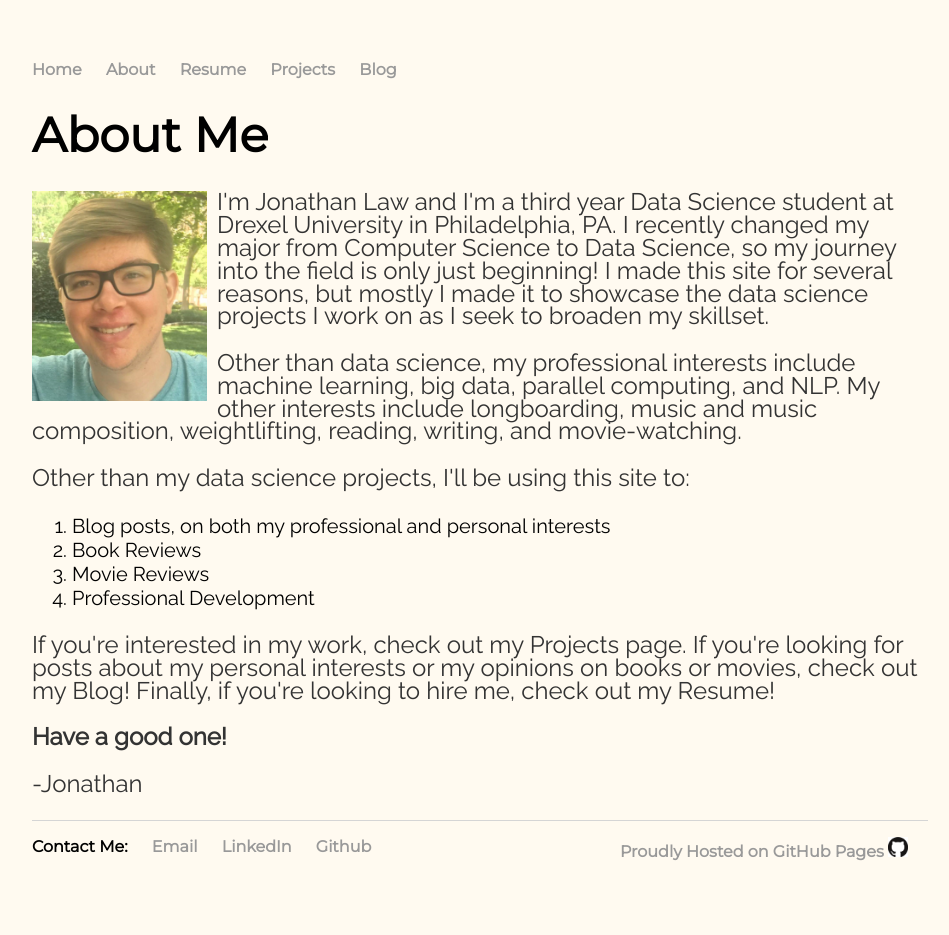
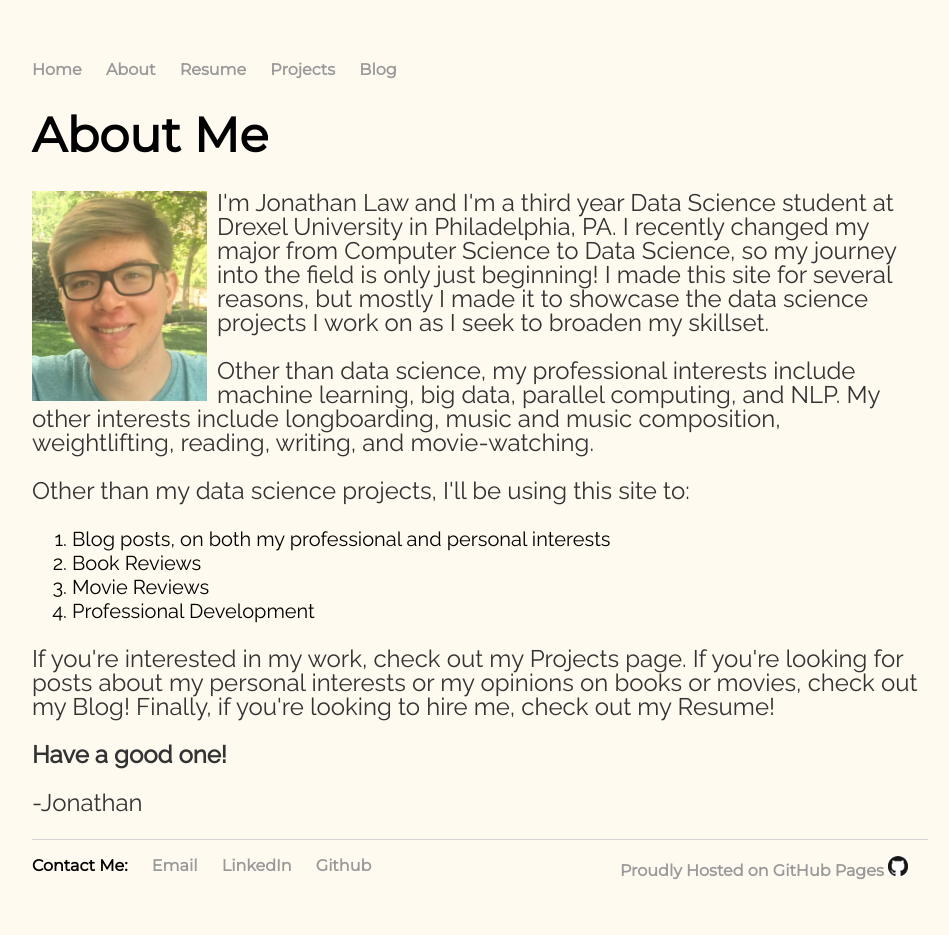
Before and after one commit to shindig7/my-site, a Jekyll site: the page built from about.html, in a window 1280 px wide. Shown: the whole page, without its empty margins (160-1109 px from the left). Built offline with Jekyll 4.4.1, drawn with Linux system fonts in a browser that asks for light colours.

Commit message:
Updated index.css

```diff
--- a/css/index.css
+++ b/css/index.css
@@ -39,7 +39,7 @@ h3 {
 }
 p {
     font-size: 1.5em;
-    line-height: 95%;
+    line-height: 1em;
     color: #333;
 }
 footer {
```
